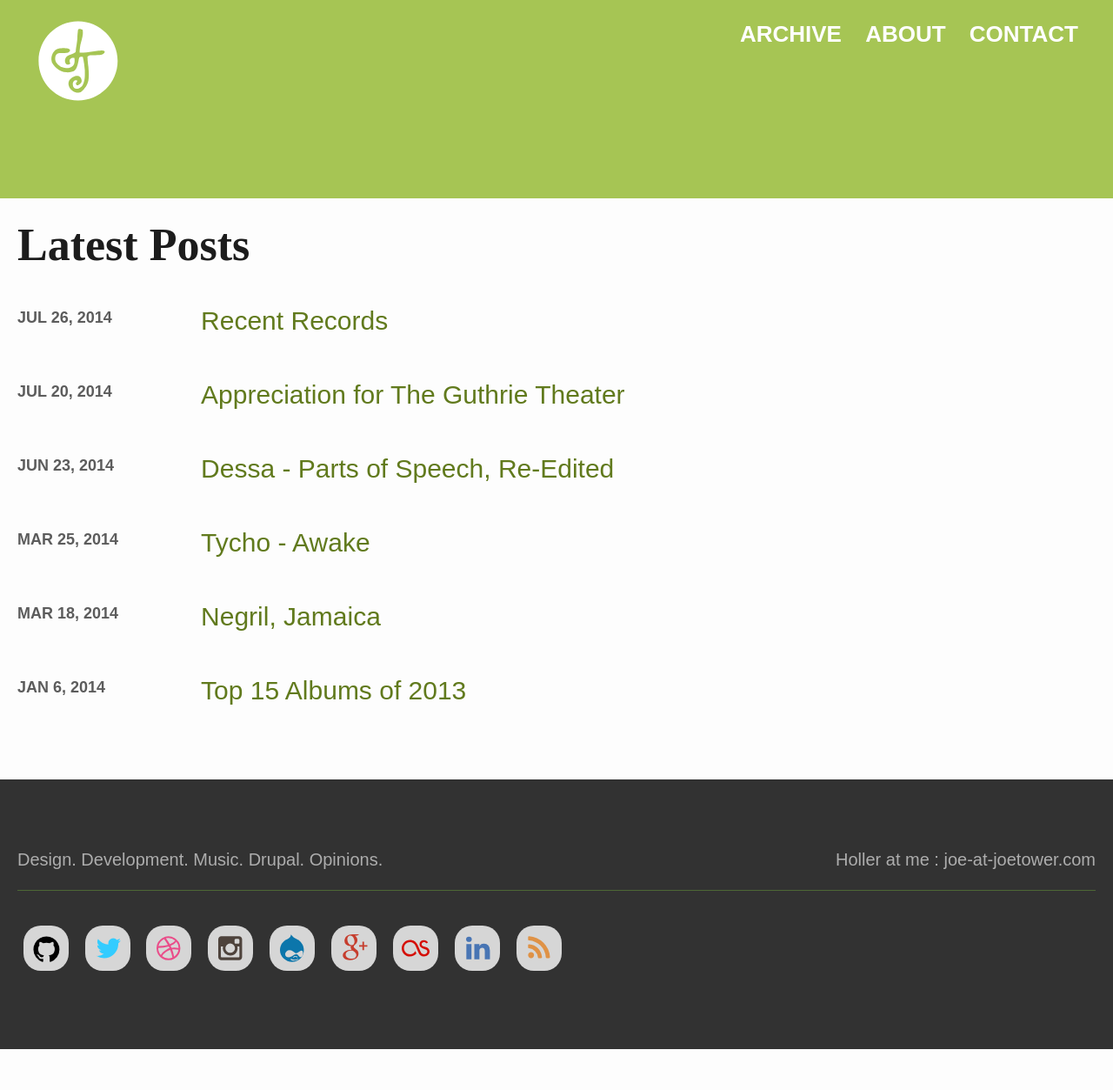
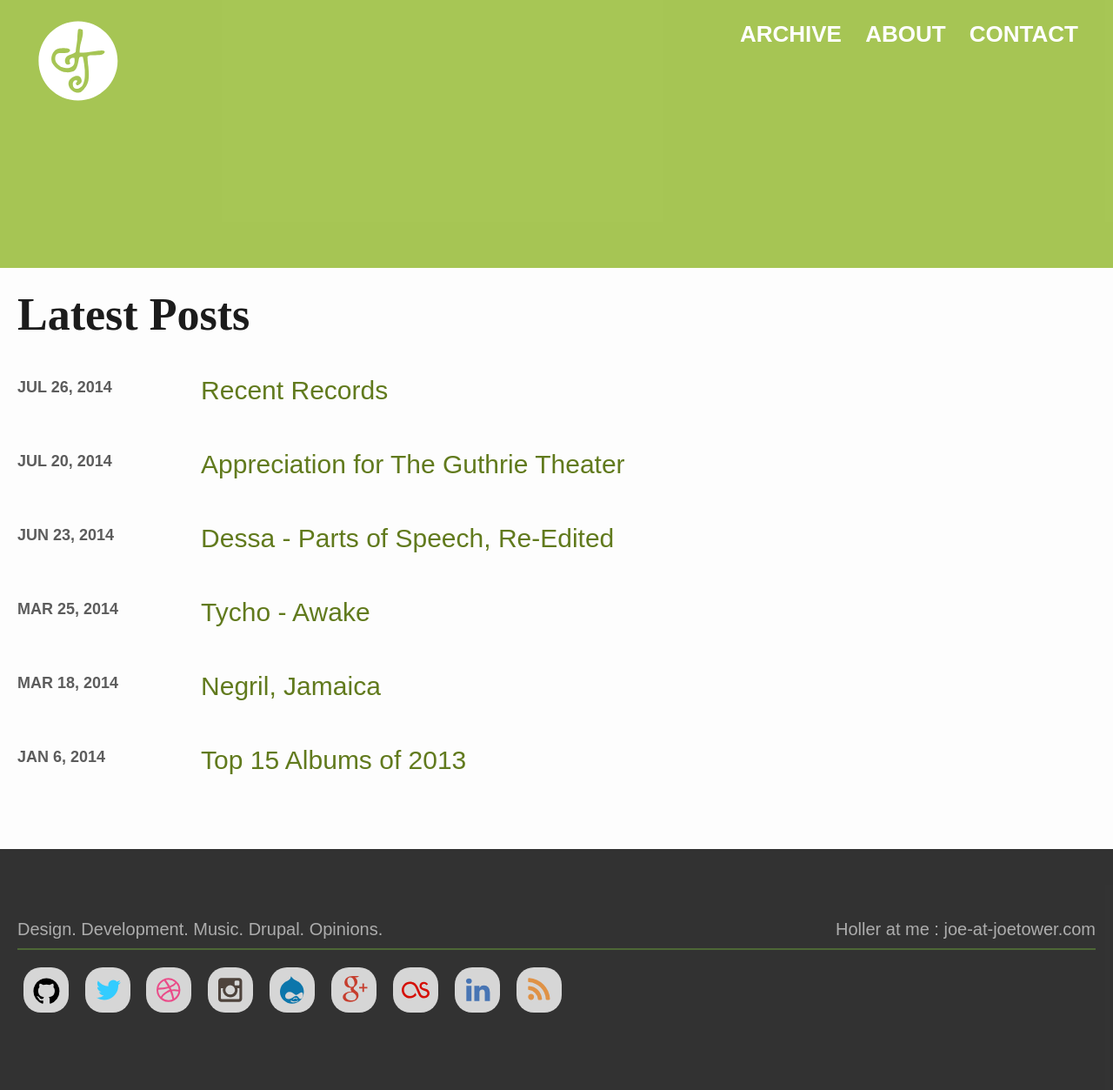
Before and after one commit to joetower/joetower-jekyll-2015, a Jekyll site: the page built from index.html, in a window 1280 px wide. Shown: the whole page at 87% size. Built offline with Jekyll 4.4.1, drawn with Linux system fonts in a browser that asks for light colours; before the commit the page ends 1206 px from its top, so only the background shows below that.

Commit message:
:dragon: Fixed spacing for header and nav and footer stuff. Changed bg-image and how the spacing adapts to resolution.

```diff
--- a/_scss/_config.scss
+++ b/_scss/_config.scss
@@ -48,6 +48,12 @@ $space-quadruple: $space * 4;
 $space-quintuple: $space * 5;
 $space-sextuple: $space * 6;
 $space-septuple: $space * 7;
+$space-octuple: $space * 8;
+$space-nonuple: $space * 9;
+$space-decuple: $space * 10;
+$space-uncuple: $space * 11;
+$space-duodecuple: $space * 12;
+$space-tredecuple: $space * 13;
 
 $space-one-half: $space/2;
 $space-one-third: $space/3;
--- a/_scss/partials/_archive_page.scss
+++ b/_scss/partials/_archive_page.scss
@@ -40,6 +40,7 @@
 .browse-by-category {
   @extend %clearfix;
   float:right;
+  width:100%;
 
   ul {
     padding:$space-one-half;
--- a/css/style.css
+++ b/css/style.css
@@ -357,21 +357,31 @@ h5 {
   background-color: rgba(255, 255, 255, 0.8);
 }
 .wrap.header {
+  padding: 20px;
+}
+@media (min-width: 37.5em) {
+  .wrap.header {
     padding: 20px 40px 100px;
+  }
 }
 @media (min-width: 59.4375em) {
   .wrap.header {
-    padding-bottom: 100px;
+    padding-bottom: 140px;
+  }
+}
+@media (min-width: 80em) {
+  .wrap.header {
+    padding-bottom: 180px;
   }
 }
 @media (min-width: 100em) {
   .wrap.header {
-    padding-bottom: 120px;
+    padding-bottom: 220px;
   }
 }
 @media (min-width: 120em) {
   .wrap.header {
-    padding-bottom: 140px;
+    padding-bottom: 260px;
   }
 }
 
@@ -384,11 +394,17 @@ h5 {
   }
 }
 .site-header .logo-wrap {
+  text-align: center;
+}
+@media (min-width: 30.625em) {
+  .site-header .logo-wrap {
     width: 31.91489%;
     float: left;
     margin-right: -100%;
     margin-left: 0;
     clear: none;
+    text-align: left;
+  }
 }
 .site-header .logo {
   fill: white;
@@ -405,11 +421,17 @@ h5 {
   height: auto;
 }
 .site-header .site-nav {
+  padding-top: 20px;
+}
+@media (min-width: 30.625em) {
+  .site-header .site-nav {
     width: 65.95745%;
     float: right;
     margin-left: 0;
     margin-right: 0;
     clear: none;
+    padding: 0;
+  }
 }
 .site-header .site-nav a {
   color: white;
@@ -422,8 +444,12 @@ h5 {
 .site-header .site-nav .menu {
   margin: 0;
   padding: 0;
+  text-align: center;
+}
+@media (min-width: 30.625em) {
+  .site-header .site-nav .menu {
     float: right;
-  text-align: right;
+  }
 }
 .site-header .site-nav .menu li {
   list-style-type: none;
@@ -560,72 +586,43 @@ input[type="submit"].active {
   }
 }
 
-@media (min-width: 59.4375em) {
 .footer-col-1 {
-    padding-bottom: 1em;
-  }
+  padding-bottom: 6.66667px;
 }
 @media (min-width: 100em) {
   .footer-col-1 {
     width: 48.93617%;
-    clear: right;
     float: left;
+    margin-right: -100%;
     margin-left: 0;
-    margin-right: 2.12766%;
-  }
-}
-@media (min-width: 120em) {
-  .footer-col-1 {
-    width: 40.42553%;
-    clear: right;
-    float: left;
-    margin-left: 0;
-    margin-right: 2.12766%;
-  }
-}
-@media (min-width: 143.75em) {
-  .footer-col-1 {
-    width: 31.91489%;
-    clear: right;
-    float: left;
-    margin-left: 0;
-    margin-right: 2.12766%;
+    clear: none;
+    padding-bottom: none;
   }
 }
 
-@media (min-width: 59.4375em) {
 .footer-col-2 {
-    border-top: 1px solid #4d6736;
-    padding-top: 2em;
-  }
+  border-top: 2px solid #4d6736;
+  padding-top: 20px;
 }
 @media (min-width: 100em) {
   .footer-col-2 {
     width: 48.93617%;
-    clear: right;
     float: right;
+    margin-left: 0;
     margin-right: 0;
-  }
-}
-@media (min-width: 120em) {
-  .footer-col-2 {
-    width: 57.44681%;
-    clear: right;
-    float: right;
-    margin-right: 0;
-  }
-}
-@media (min-width: 143.75em) {
-  .footer-col-2 {
-    width: 65.95745%;
-    clear: right;
-    float: right;
-    margin-right: 0;
+    clear: none;
+    border-top: none;
+    padding-top: 0;
   }
 }
 
 .site-footer ul {
   list-style: none;
+}
+@media (min-width: 100em) {
+  .site-footer ul {
+    float: right;
+  }
 }
 .site-footer ul li {
   display: inline-block;
@@ -634,9 +631,8 @@ input[type="submit"].active {
   margin: 0 6.66667px 4px;
 }
 .site-footer ul li a {
-  display: block;
+  display: inline-block;
   background-color: rgba(255, 255, 255, 0.8);
-  float: left;
   padding: .5em;
   border-radius: 20px;
 }
@@ -1394,6 +1390,7 @@ body.dessa .site-nav a:hover {
 
 .browse-by-category {
   float: right;
+  width: 100%;
 }
 .browse-by-category ul {
   padding: 10px;
```
Also changed, not shown: _scss/partials/_footer.scss (+13 -24 lines), _scss/partials/_header.scss (+16 -4 lines), _scss/partials/_wrap_spacing.scss (+10 -4 lines). Lines whose indentation alone changed are shown as unchanged.
